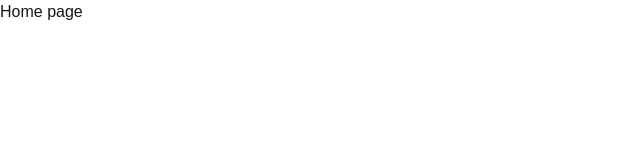
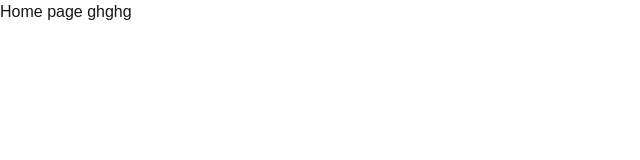
Before and after one commit to AnmolRuhella/pet-basket, a Next.js app: page / in a window 1280 px wide. Shown: the top 160 px of the page, without its empty margins (0-640 px from the left). Built offline with nearby package versions, Linux system fonts and the light colour scheme.

Commit message:
test commit

```diff
--- a/src/app/page.tsx
+++ b/src/app/page.tsx
@@ -2,7 +2,7 @@ import React from 'react'
 
 function Home() {
   return (
-    <div>Home page</div>
+    <div>Home page ghghg</div>
   )
 }
 
```
